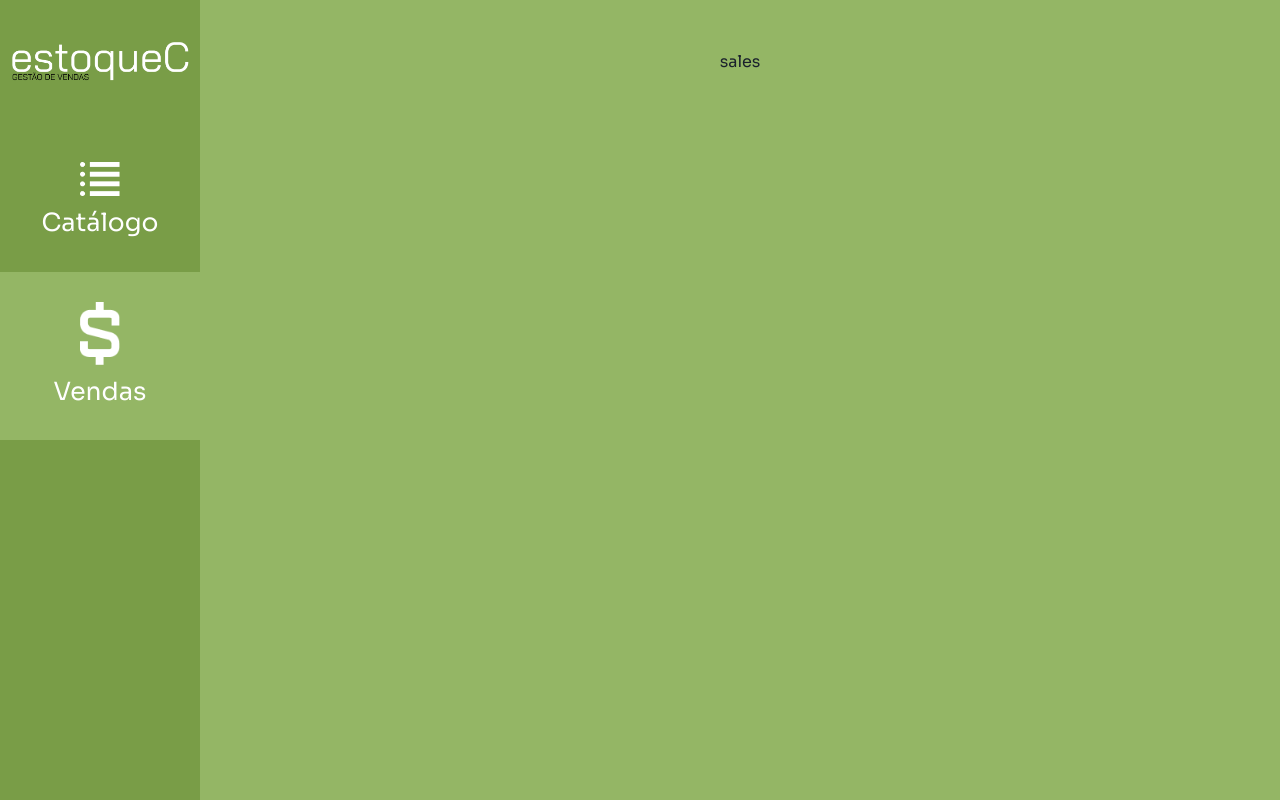
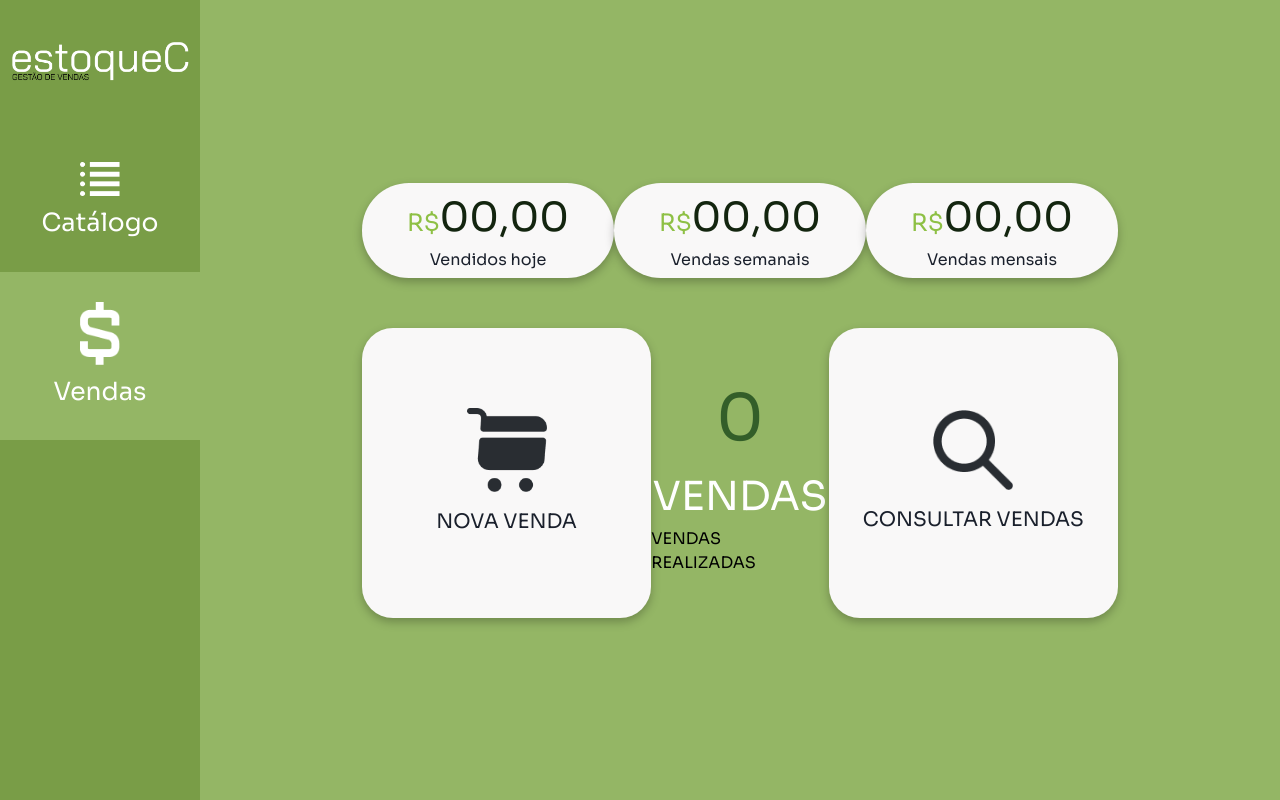
Before and after one commit to guilhermeoln/estoquec, a Next.js app: page /panel in a window 1280 px wide. Both pictures are taken after a click on the element "Vendas". Built offline with nearby package versions, Linux system fonts and the light colour scheme.

Commit message:
feat(Sales): Criação página Sales

```diff
--- a/src/components/Sales/index.tsx
+++ b/src/components/Sales/index.tsx
@@ -1,15 +1,143 @@
-import { Flex } from "@chakra-ui/react";
+import { Flex, Box, Text, useMediaQuery } from "@chakra-ui/react";
+import Image from "next/image";
 
 export default function Sales() {
+  const [isLargerThan900] = useMediaQuery("(min-width: 900px)");
+
   return (
     <Flex
       width="100%"
       minHeight="100vh"
       flexDirection="column"
       alignItems="center"
+      justifyContent="center"
       py="50px"
     >
-      sales
+      <Box
+        width="70%"
+        display="flex"
+        justifyContent={isLargerThan900 ? "space-between" : "center"}
+        alignItems={isLargerThan900 ? "flex-start" : "center"}
+        flexDirection={isLargerThan900 ? "row" : "column"}
+      >
+        <Flex
+          width="290px"
+          height="95px"
+          bg="#F9F8F8"
+          flexDirection="column"
+          alignItems="center"
+          justifyContent="center"
+          boxShadow="0px 4px 10px rgba(0, 0, 0, 0.25)"
+          borderRadius="47px"
+        >
+          <Text fontSize="40px" color="#13250F">
+            <span style={{ color: "#8EC045", fontSize: "24px" }}>R$</span>
+            00,00
+          </Text>
+          <Text>Vendidos hoje</Text>
+        </Flex>
+        <Flex
+          width="290px"
+          height="95px"
+          bg="#F9F8F8"
+          flexDirection="column"
+          alignItems="center"
+          justifyContent="center"
+          boxShadow="0px 4px 10px rgba(0, 0, 0, 0.25)"
+          borderRadius="47px"
+          marginTop={isLargerThan900 ? "0px" : "20px"}
+        >
+          <Text fontSize="40px" color="#13250F">
+            <span style={{ color: "#8EC045", fontSize: "24px" }}>R$</span>
+            00,00
+          </Text>
+          <Text>Vendas semanais</Text>
+        </Flex>
+        <Flex
+          width="290px"
+          height="95px"
+          bg="#F9F8F8"
+          flexDirection="column"
+          alignItems="center"
+          justifyContent="center"
+          boxShadow="0px 4px 10px rgba(0, 0, 0, 0.25)"
+          borderRadius="47px"
+          marginTop={isLargerThan900 ? "0px" : "20px"}
+        >
+          <Text fontSize="40px" color="#13250F">
+            <span style={{ color: "#8EC045", fontSize: "24px" }}>R$</span>
+            00,00
+          </Text>
+          <Text>Vendas mensais</Text>
+        </Flex>
+      </Box>
+      <Box
+        width="70%"
+        display="flex"
+        justifyContent={isLargerThan900 ? "space-between" : "center"}
+        alignItems={isLargerThan900 ? "flex-start" : "center"}
+        flexDirection={isLargerThan900 ? "row" : "column"}
+        marginTop="50px"
+      >
+        <Flex
+          flexDirection="column"
+          alignItems="center"
+          justifyContent="center"
+          width="290px"
+          height="290px"
+          bg="#F9F8F8"
+          boxShadow="0px 4px 10px rgba(0, 0, 0, 0.25)"
+          borderRadius="31px"
+          cursor="pointer"
+        >
+          <Image
+            src="/assets/cartIcon.png"
+            width="80"
+            height="80"
+            alt="icon-cart"
+          />
+          <Text fontSize="20px" marginTop="15px">
+            NOVA VENDA
+          </Text>
+        </Flex>
+        <Flex
+          flexDirection="column"
+          height="290px"
+          justifyContent="center"
+          alignItems="center"
+        >
+          <Text color="#335E29" fontSize="64px">
+            0
+          </Text>
+          <Text color="#FFFFFF" fontSize="40px">
+            VENDAS
+          </Text>
+          <Text color="#000000" fontSize="16px">
+            VENDAS REALIZADAS
+          </Text>
+        </Flex>
+        <Flex
+          flexDirection="column"
+          width="290px"
+          height="290px"
+          alignItems="center"
+          justifyContent="center"
+          bg="#F9F8F8"
+          boxShadow="0px 4px 10px rgba(0, 0, 0, 0.25)"
+          borderRadius="31px"
+          cursor="pointer"
+        >
+          <Image
+            src="/assets/iconSearch.png"
+            width="80"
+            height="80"
+            alt="icon-busca"
+          />
+          <Text fontSize="20px" marginTop="15px">
+            CONSULTAR VENDAS
+          </Text>
+        </Flex>
+      </Box>
     </Flex>
   );
 }
```
Also changed, not shown: public/assets/cartIcon.png (added), public/assets/iconSearch.png (added).
